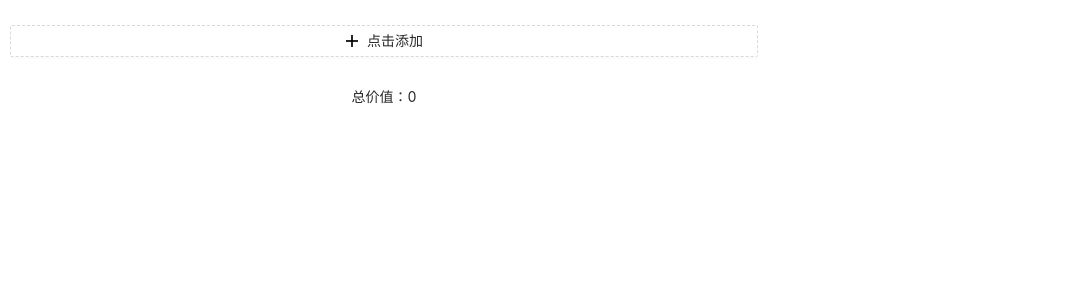
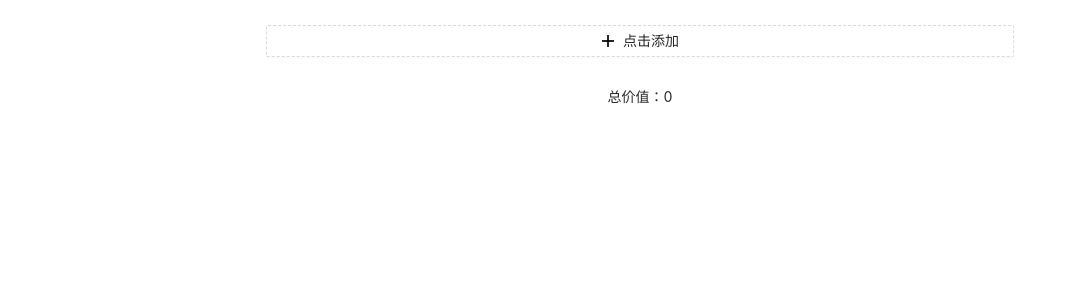
Before and after one commit to liuyib/tdsheepvillage-tools, a React (Create React App) app: page /#/ in a window 1280 px wide. Shown: the top 300 px of the page, without its empty margins (0-1067 px from the left). Built offline with nearby package versions, Linux system fonts and the light colour scheme.

Commit message:
refactor(layout): make form center

```diff
--- a/src/pages/Home/index.css
+++ b/src/pages/Home/index.css
@@ -1,6 +1,6 @@
 .form {
   max-width: 768px;
-  margin: 0 auto;
+  margin: 0 auto !important;
   padding: 10px !important;
   text-align: center;
 }
```
